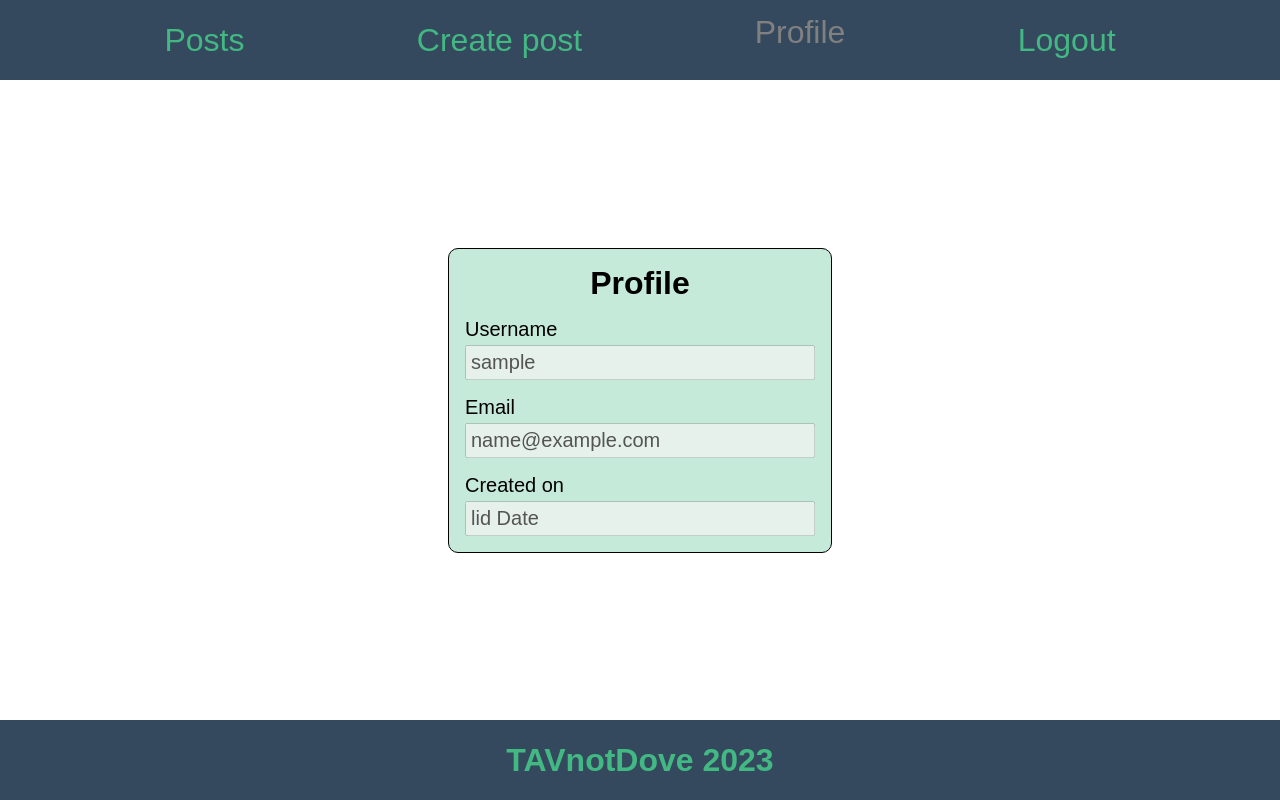
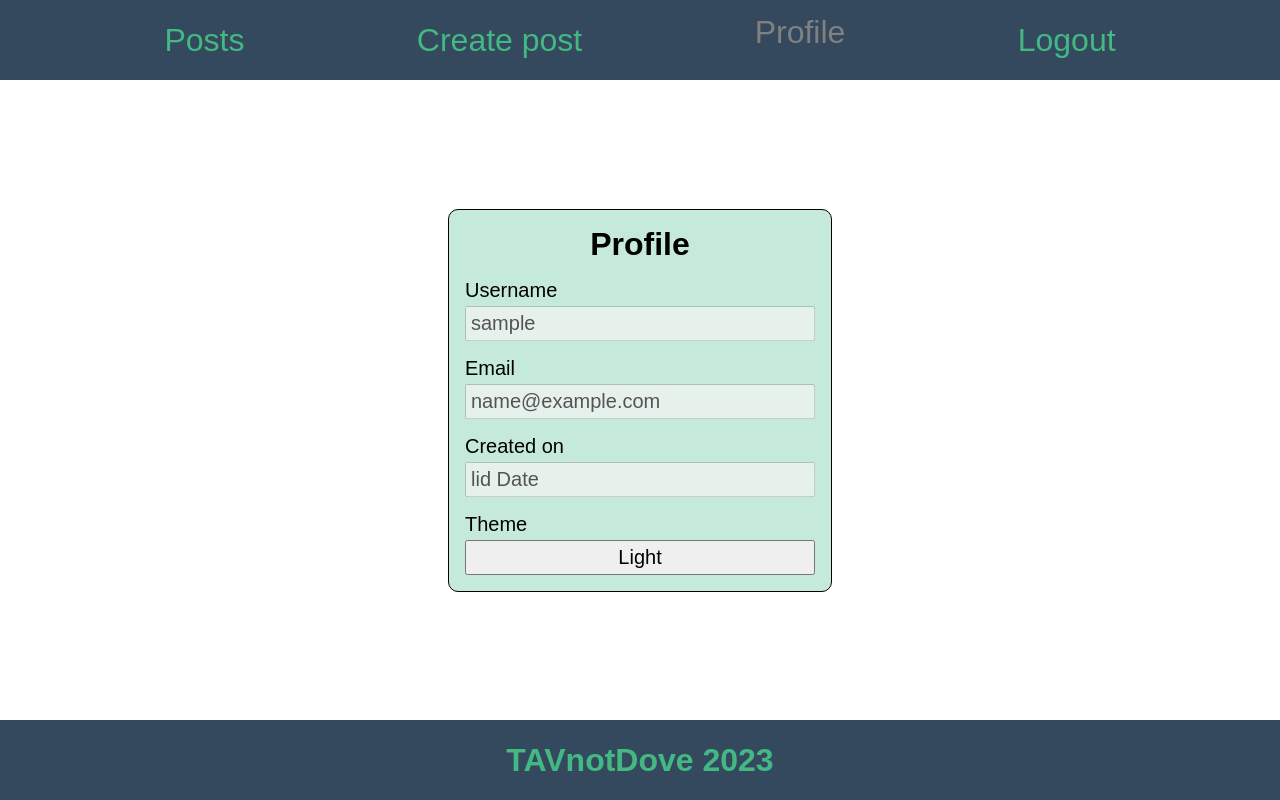
Before and after one commit to TAVnotDove/VueBlog, a Vue app in the folder vue-blog/: page /profile in a window 1280 px wide. Built offline with nearby package versions, Linux system fonts and the light colour scheme; sample sign-in values are in the browser's storage.

Commit message:
added theme change state logic

```diff
--- a/vue-blog/src/pages/Profile.vue
+++ b/vue-blog/src/pages/Profile.vue
@@ -9,10 +9,24 @@
         }
     },
     computed: {
-        ...mapState(useUserStore, ['userData'])
+        ...mapState(useUserStore, ['userData']),
+        isDarkTheme() {
+            const userStore = useUserStore();
+
+            return userStore.theme
+        }
     },
     mounted() {
         this.user = { ...this.userData.user }
+        this.theme = this.userData.theme
+    },
+    methods: {
+        toggleTheme() {
+            const userStore = useUserStore();
+            userStore.toggleTheme();
+
+            localStorage.setItem('theme', JSON.stringify(userStore.theme))
+        }
     }
 }
 </script>
@@ -33,6 +47,10 @@
                 <label for="cretedOn">Created on</label>
                 <input disabled id="cretedOn" type="text"
                     :value="new Date(user.createDate).toString().substring(4, 24)">
+            </div>
+            <div class="field-container">
+                <label for="theme">Theme</label>
+                <input id="theme" type="button" @click="toggleTheme" :value="isDarkTheme">
             </div>
         </form>
     </div>
--- a/vue-blog/src/store/userStore.js
+++ b/vue-blog/src/store/userStore.js
@@ -3,11 +3,12 @@
 const useUserStore = defineStore("user", {
   state: () => {
     if (!localStorage.getItem("user-data"))
-      return { isAuth: false, userData: {} };
+      return { isAuth: false, userData: {}, theme: "Light" };
 
     return {
       isAuth: true,
       userData: JSON.parse(localStorage.getItem("user-data")),
+      theme: JSON.parse(localStorage.getItem("theme")) || "Light",
     };
   },
   getters: {
@@ -27,6 +28,13 @@
       this.isAuth = false;
       this.userData = {};
     },
+    toggleTheme() {
+      if (this.theme === "Light") {
+        this.theme = "Dark";
+      } else {
+        this.theme = "Light";
+      }
+    },
   },
 });
 
```
